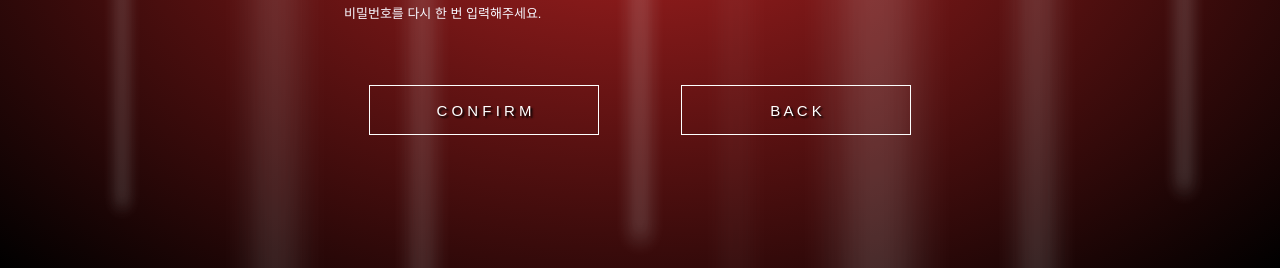
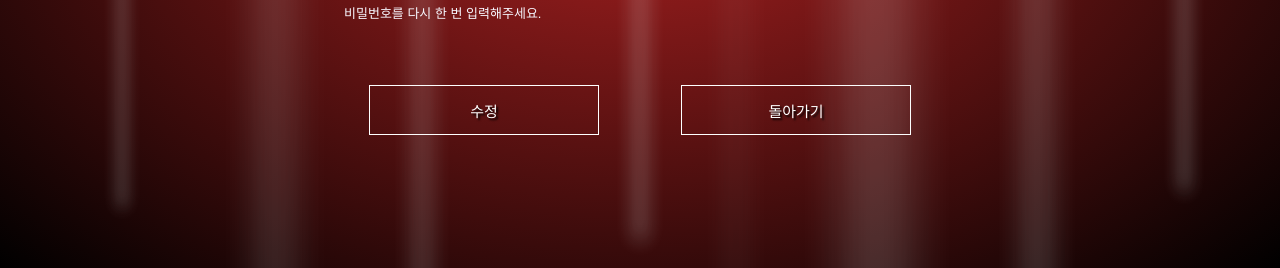
Before and after one commit to leebyeounggwan/hanggae_7_mini, a Flask app: template templates/change_pw.html in a window 1280 px wide. Shown: the part 562-830 px from the top of the page. Run offline with Flask 2, Linux system fonts and the light colour scheme; the template is opened without the code that fills it, so the values that code supplies are empty; some libraries are stand-ins or nearby versions.

Commit message:
Update change_pw.html

```diff
--- a/templates/change_pw.html
+++ b/templates/change_pw.html
@@ -649,8 +649,8 @@
                     </div>
 
                     <div class="buttonBox">
-                        <button onclick="check_update()" class="button Login">C O N F I R M</button>
-                        <a href="/mypage"><button class="button Signin">B A C K</button></a>
+                        <button onclick="check_update()" class="button Login">수정</button>
+                        <a href="/mypage"><button class="button Signin">돌아가기</button></a>
                     </div>
                 </div>
             </div>
```
